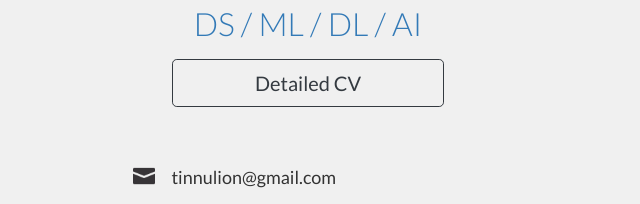
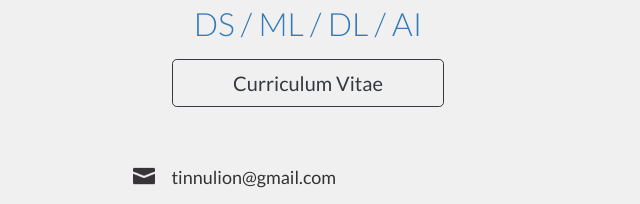
Before and after one commit to tinnulion/tinnulion.github.io, a plain HTML site: page index.html in a window 1280 px wide. Shown: the part 397-601 px from the top of the page, 332-972 px from the left. Drawn offline with nearby package versions, Linux system fonts and the light colour scheme.

Commit message:
Update index.html

```diff
--- a/index.html
+++ b/index.html
@@ -38,7 +38,7 @@
           <div class="see-my-face mx-auto mt-3 mb-3"></div>
           <div class="say-my-name">Igor Riabtsov</div>
           <h1>DS&nbsp;/&nbsp;ML&nbsp;/&nbsp;DL&nbsp;/&nbsp;AI</h1>
-          <a class="cv-button btn btn-lg btn-block btn-outline-dark mx-auto" href="https://github.com/tinnulion/tinnulion.github.io/blob/00479f22d1099a8cf452327e020107d9eade1fc0/IgorRiabtsov_CV_2024_Q1.pdf">Detailed CV</a>
+          <a class="cv-button btn btn-lg btn-block btn-outline-dark mx-auto" href="https://github.com/tinnulion/tinnulion.github.io/blob/00479f22d1099a8cf452327e020107d9eade1fc0/IgorRiabtsov_CV_2024_Q1.pdf">Curriculum Vitae</a>
         </div>
       </div>
       <div class="row justify-content-md-center mb-2">
```
